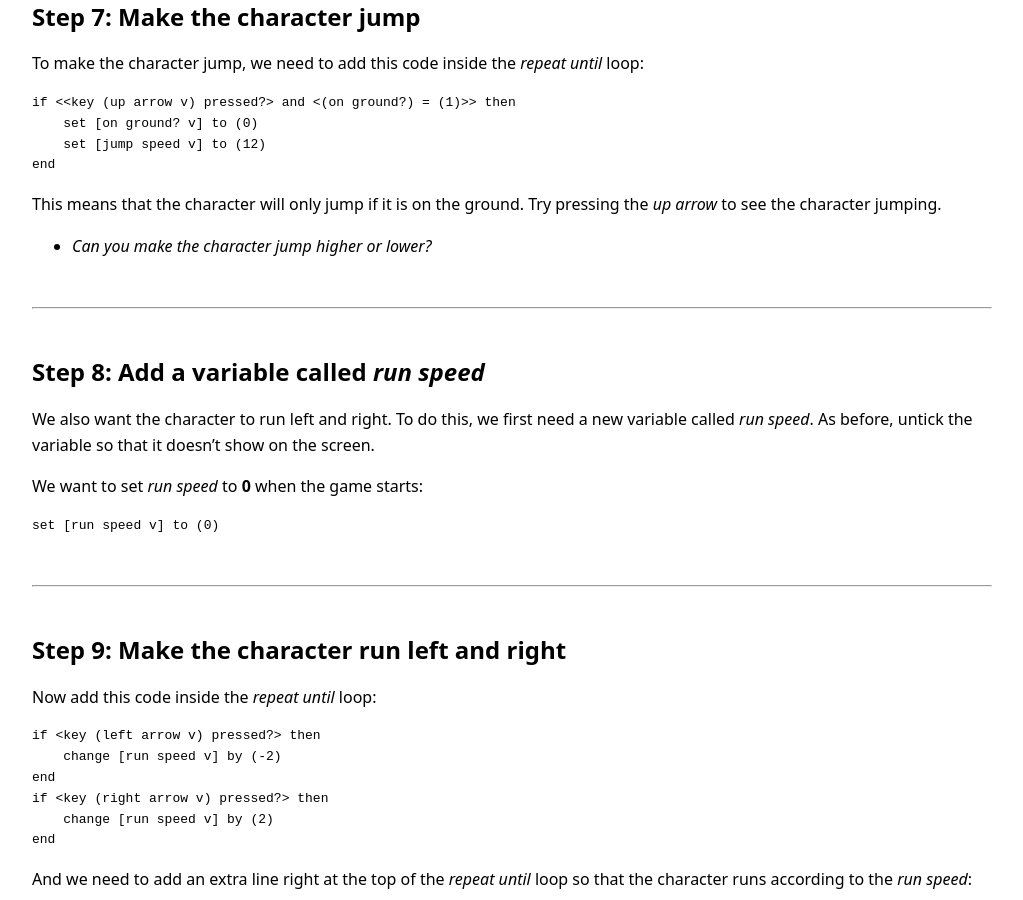
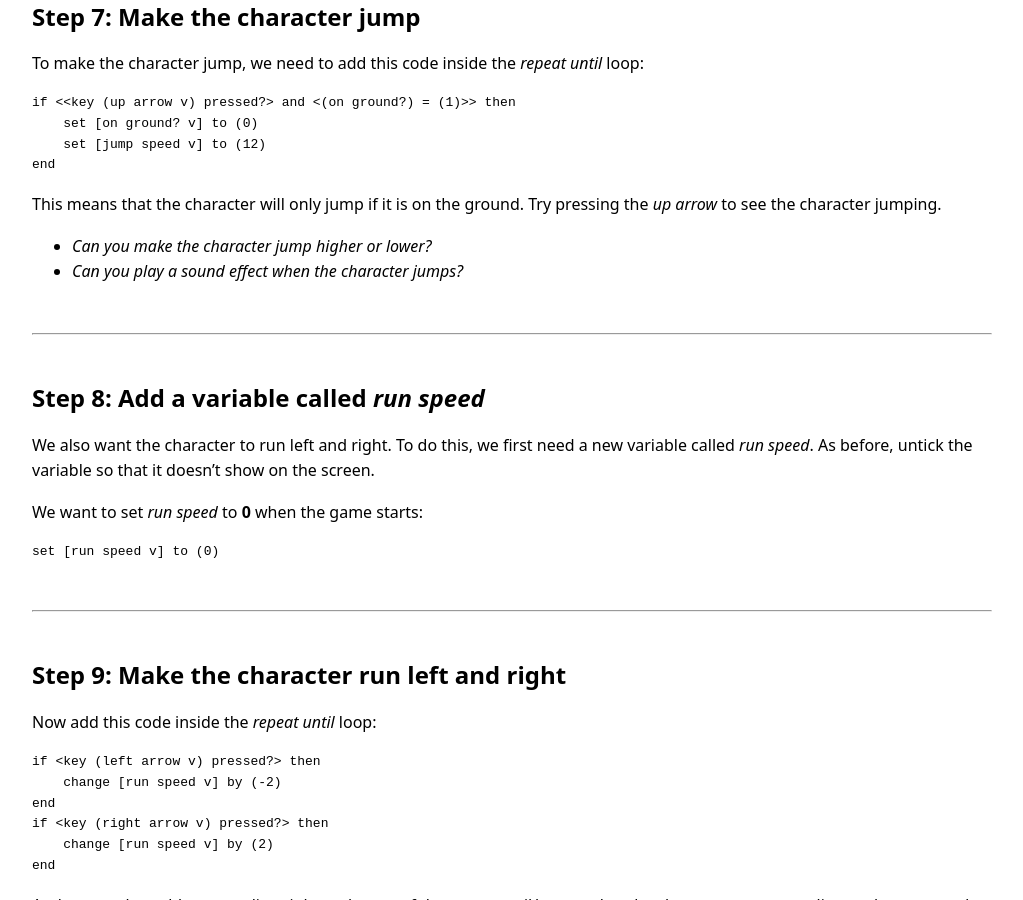
Before and after one commit to ganzogo/gravesend-code-club, a Jekyll site: the page built from projects/platformer/index.md, in a window 1280 px wide and 900 px high, scrolled down 3165 px. Shown: the whole window, without its empty margins (128-1151 px from the left). Built offline with Jekyll 4.4.1, drawn with Linux system fonts in a browser that asks for light colours.

Commit message:
Added extra challenge to platformer instructions.

````diff
--- a/projects/platformer/index.md
+++ b/projects/platformer/index.md
@@ -31,7 +31,6 @@ The starter project comes with a background image and a sprite which is a knight
 Click *Make a Variable* and call it *jump speed*. Untick the variable so that it doesn't appear on the screen.
 
 Now set the *jump speed* to **0** when the game starts.
-
 
 ```scratch
 when green flag clicked
@@ -149,6 +148,7 @@ end
 This means that the character will only jump if it is on the ground. Try pressing the *up arrow* to see the character jumping.
 
 * *Can you make the character jump higher or lower?*
+* *Can you play a sound effect when the character jumps?*
 
 ---
 
````
